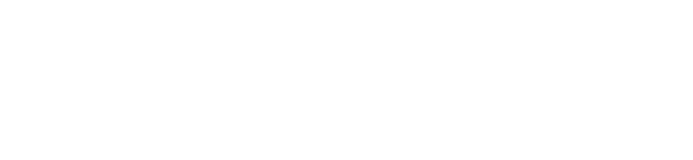
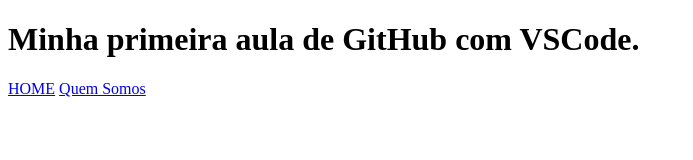
Before and after one commit to PedroHenriqueMandajiStipp/aula1, a plain HTML site: page index.html in a window 1280 px wide. Shown: the whole page, without its empty margins (0-693 px from the left). Drawn offline with Linux system fonts and the light colour scheme.

Commit message:
criação do header

```diff
--- a/index.html
+++ b/index.html
@@ -7,4 +7,11 @@
         </head>
         <body>
             <header class="cabecalho">
-                <h1 class="
+                <h1 class="cabecalho_título">Minha primeira aula de GitHub com VSCode.</h1>
+                <nav class="cabecalho_menu">
+                    <a href="#">HOME</a>
+                    <a href="#">Quem Somos</a>
+                       </nav>
+                    </header>
+                  </body>
+             </html>
```
